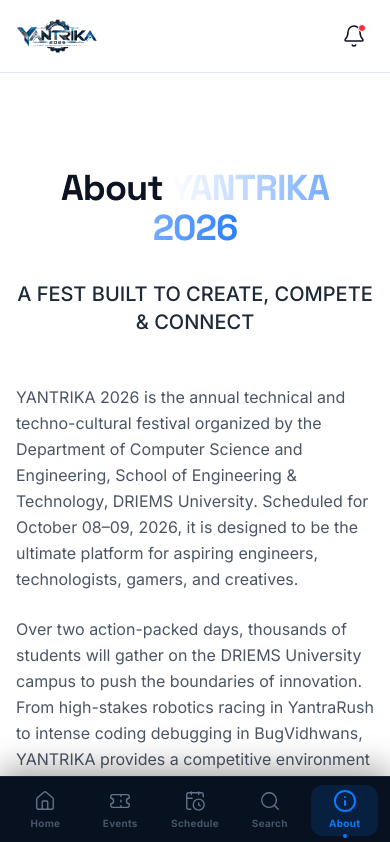
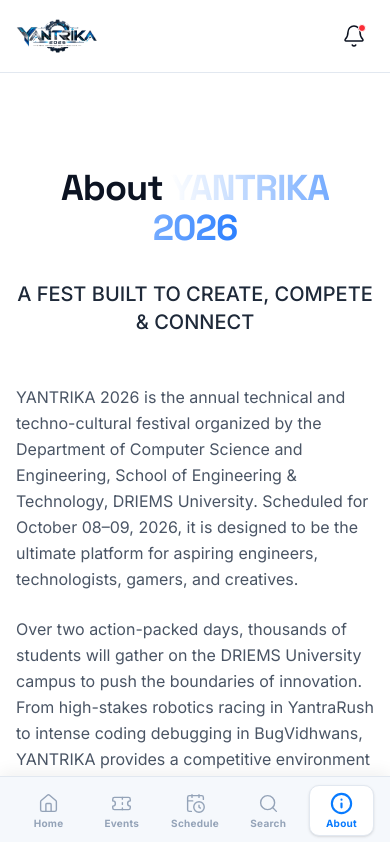
Before and after one commit to devprakash93/yantrika-2026, a React (Vite) app: page /about in a window 390 px wide. Shown: the top 842 px of the page. Built offline with nearby package versions, Linux system fonts and the light colour scheme.

Commit message:
fix: retheme bottom nav to off-white with white active pill

```diff
--- a/src/components/MobileNav.tsx
+++ b/src/components/MobileNav.tsx
@@ -14,15 +14,8 @@
   const location = useLocation();
 
   return (
-    <nav
-      className="md:hidden fixed bottom-0 left-0 right-0 z-50 flex items-center justify-between px-2"
-      style={{
-        background: '#07111F',
-        borderTop: '1px solid rgba(255,255,255,0.07)',
-        height: 68,
-        paddingBottom: 'env(safe-area-inset-bottom)',
-        boxShadow: '0 -8px 32px rgba(0,0,0,0.35)',
-      }}
+    <nav className="md:hidden fixed bottom-0 left-0 right-0 z-50 flex items-center justify-between px-3 bg-[#F5F8FC] border-t border-[#E2E8F0] shadow-[0_-4px_16px_rgba(0,0,0,0.06)]"
+      style={{ height: 68, paddingBottom: 'env(safe-area-inset-bottom)' }}
     >
       {navItems.map((item) => {
         const isActive =
@@ -33,15 +26,14 @@
           <Link
             key={item.path}
             to={item.path}
-            className="relative flex flex-col items-center justify-center w-full h-full gap-1"
+            className="relative flex flex-col items-center justify-center w-full h-full gap-1 rounded-[12px]"
           >
-            {/* Active pill background */}
+            {/* Active highlight pill */}
             {isActive && (
               <motion.div
                 layoutId="nav-pill"
-                className="absolute inset-x-1 top-2 bottom-2 rounded-[12px]"
-                style={{ backgroundColor: 'rgba(8,123,255,0.15)' }}
-                transition={{ type: 'spring', stiffness: 350, damping: 35 }}
+                className="absolute inset-x-1 top-2 bottom-2 rounded-[10px] bg-white border border-[#E2E8F0] shadow-sm"
+                transition={{ type: 'spring', stiffness: 380, damping: 38 }}
               />
             )}
 
@@ -51,30 +43,20 @@
               className="relative z-10"
             >
               <item.icon
-                className="h-[22px] w-[22px]"
+                className="h-[21px] w-[21px]"
                 style={{
-                  color: isActive ? '#087BFF' : '#64748B',
-                  strokeWidth: isActive ? 2 : 1.5,
+                  color: isActive ? '#087BFF' : '#94A3B8',
+                  strokeWidth: isActive ? 2.2 : 1.6,
                 }}
               />
             </motion.div>
 
             <span
-              className="relative z-10 text-[10px] font-bold tracking-wide"
-              style={{ color: isActive ? '#087BFF' : '#475569' }}
+              className="relative z-10 text-[10px] font-bold tracking-wide leading-none"
+              style={{ color: isActive ? '#087BFF' : '#94A3B8' }}
             >
               {item.name}
             </span>
-
-            {/* Active dot indicator */}
-            {isActive && (
-              <motion.div
-                layoutId="nav-dot"
-                className="absolute bottom-1.5 w-1 h-1 rounded-full"
-                style={{ backgroundColor: '#087BFF' }}
-                transition={{ type: 'spring', stiffness: 350, damping: 35 }}
-              />
-            )}
           </Link>
         );
       })}
```
